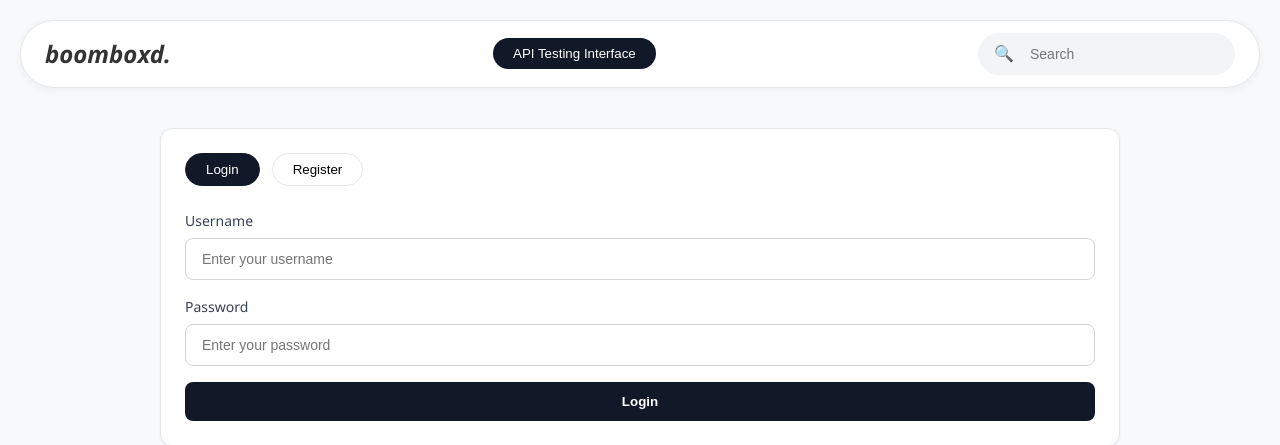
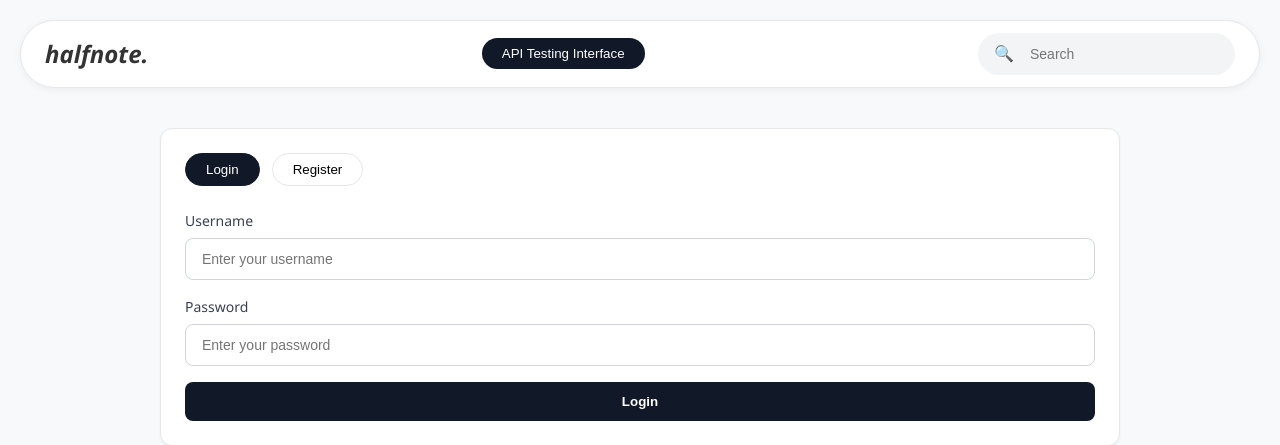
Before and after one commit to Halfnote/halfnote-backend, a Django app: page / in a window 1280 px wide. Shown: the top 445 px of the page. Run offline with Django 4.2, Linux system fonts and the light colour scheme.

Commit message:
Renaming all instances of 'Boomboxd' to 'Halfnote'

```diff
--- a/boomboxd/views.py
+++ b/boomboxd/views.py
@@ -12,7 +12,7 @@ def frontend(request):
 def api_root(request):
     return Response({
         'status': 'ok',
-        'message': 'Boomboxd API is running',
+        'message': 'Halfnote API is running',
         'version': '1.0.0',
         'endpoints': {
             'auth': {
--- a/music/services.py
+++ b/music/services.py
@@ -12,7 +12,7 @@ class ExternalMusicService:
         self.consumer_key = settings.DISCOGS_CONSUMER_KEY
         self.consumer_secret = settings.DISCOGS_CONSUMER_SECRET
         self.token = settings.DISCOGS_TOKEN
-        self.user_agent = "BoomboxdApp/1.0 +http://boomboxd.com"
+        self.user_agent = "HalfnoteApp/1.0 +http://halfnote.com"
         self.last_request_time = 0
         self.min_request_interval = 1.0  # Minimum seconds between requests
 
@@ -21,7 +21,7 @@ class ExternalMusicService:
         Make a request to the Discogs API
         """
         headers = {
-            'User-Agent': 'BoomboxdApp/1.0'
+            'User-Agent': 'HalfnoteApp/1.0'
         }
 
         # Add authentication via query parameters (simpler approach)
--- a/music/views.py
+++ b/music/views.py
@@ -16,7 +16,7 @@ logger = logging.getLogger(__name__)
 
 def search_discogs(query):
     headers = {
-        'User-Agent': 'BoomboxdApp/1.0'
+                        'User-Agent': 'HalfnoteApp/1.0'
     }
 
     response = requests.get(
--- a/templates/index.html
+++ b/templates/index.html
@@ -3,7 +3,7 @@
 <head>
     <meta charset="UTF-8">
     <meta name="viewport" content="width=device-width, initial-scale=1.0">
-    <title>Boomboxd - Music Reviews</title>
+    <title>Halfnote - Music Reviews</title>
     <style>
         * {
             margin: 0;
@@ -492,7 +492,7 @@
 <body>
     <!-- Navigation -->
     <nav class="navbar">
-        <div class="logo">boomboxd.</div>
+        <div class="logo">halfnote.</div>
 
         <div class="nav-buttons">
             <button class="nav-btn active">API Testing Interface</button>
```
Also changed, not shown: README.md.
